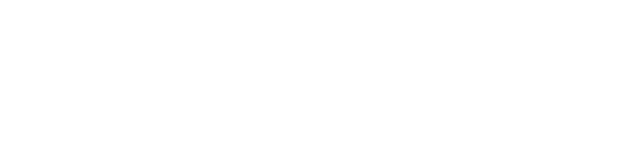
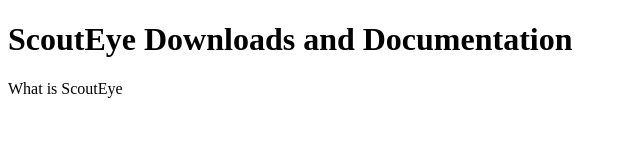
Before and after one commit to KilroyWasHere-cs-j/ScoutEye-Download-Webpage, a plain HTML site: page main.html in a window 1280 px wide. Shown: the whole page, without its empty margins (0-640 px from the left). Drawn offline with Linux system fonts and the light colour scheme.

Commit message:
Starting place

```diff
--- a/main.html
+++ b/main.html
@@ -2,9 +2,10 @@
 <html lang="en">
 <head>
     <meta charset="UTF-8">
-    <title>Title</title>
+    <title>ScoutEye</title>
 </head>
 <body>
-
+    <h1>ScoutEye Downloads and Documentation</h1>
+    <p>What is ScoutEye</p>
 </body>
 </html>
```
